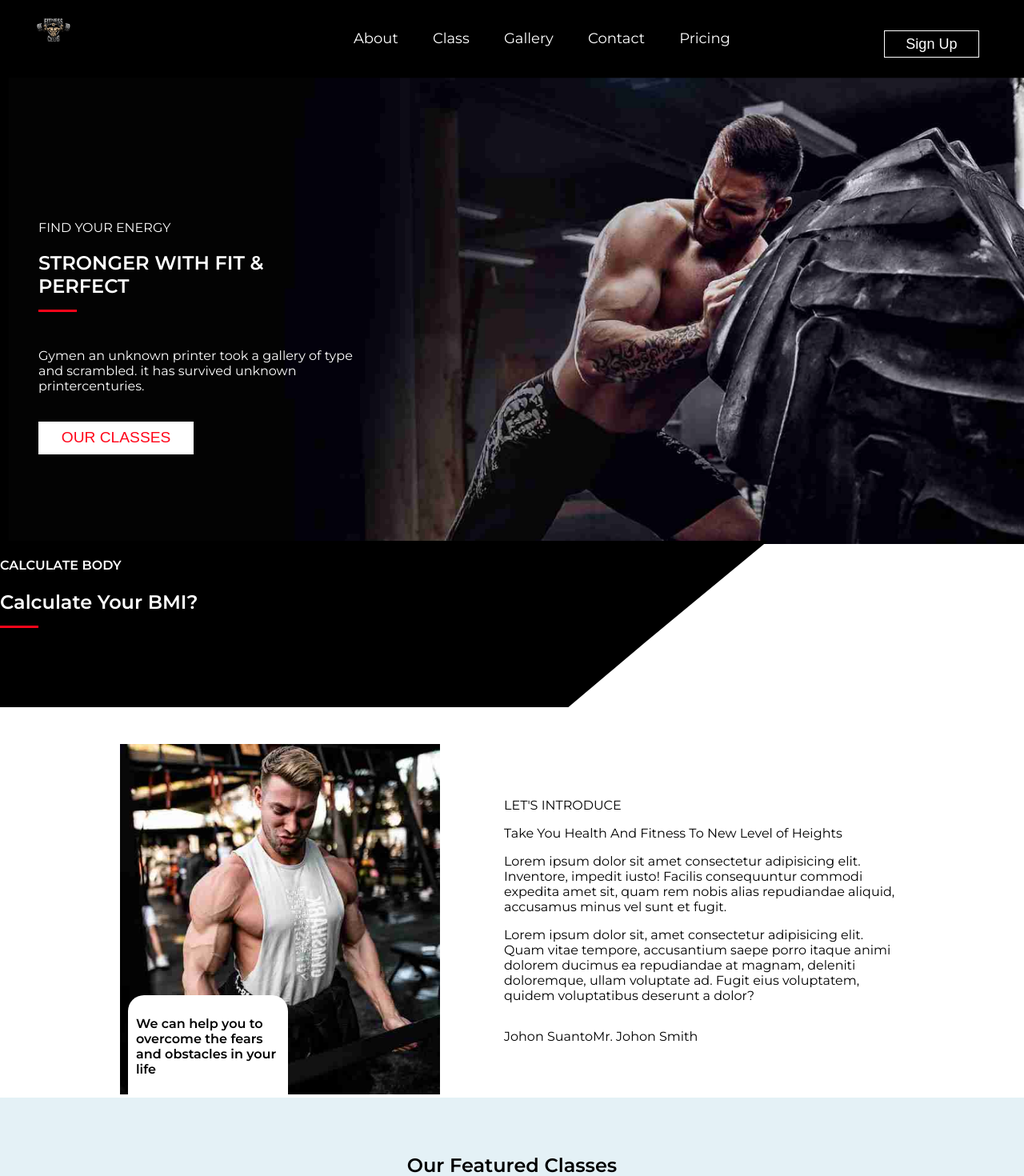
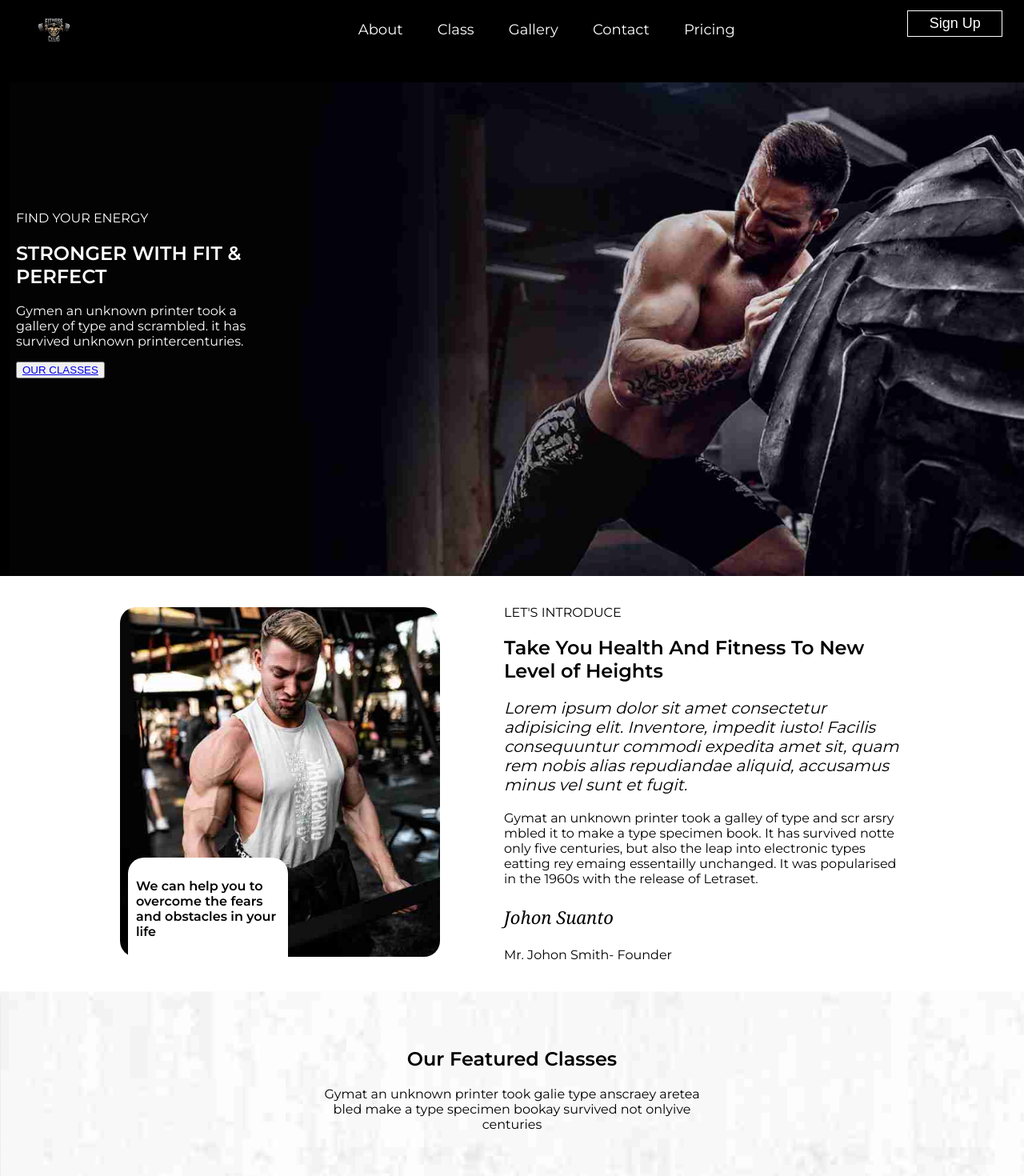
Before and after one commit to UBnkantah/gymate, a React (Create React App) app: page / in a window 1280 px wide. Shown: the top 1470 px of the page at 80% size. Built offline with nearby package versions, Linux system fonts and the light colour scheme; the HTML template or start-up script is replaced by a standard one.

Commit message:
updated memship & hero-sect

```diff
--- a/src/components/Classes/Classes.css
+++ b/src/components/Classes/Classes.css
@@ -29,11 +29,11 @@
     width: 100%;
     height: 100%;
 }
-img{
+/* img{
     width: 100%;
     height: 100%;
     object-fit: cover;
-}
+} */
 .under{
     position: absolute;
     top: 100%;
@@ -51,11 +51,11 @@ img{
     transition: 0.5s ease-in-out;
     padding-bottom: 4em;
 }
-h2{
+.cla-header{
     position: relative;
     padding-bottom: 1.8em;
 }
-h2::before{
+.cla-header::before{
     content: "";
     position: absolute;
     bottom: 25px;
@@ -82,7 +82,7 @@ h2::before{
 .subheading, .under{
     color: #ffffffad;
 }
-button{
+.class-butt{
     position: relative;
     border: none;
     padding: 0.5em 1.5em;
@@ -101,7 +101,7 @@ button{
     z-index: -1;
     transition: all .4s
 }
-button:hover .border-behind{
+.class-butt:hover .border-behind{
     position: absolute;
     width: 100%;
     height: 100%;
@@ -111,16 +111,16 @@ button:hover .border-behind{
     z-index: -1;
     transition: 0.3s all;
 }
-button:hover, button:hover button a{
+.class-butt:hover, .class-butt:hover .class-butt a{
     background-color: #ff051a;
     color: #fff;
 }
-button a{
+.class-butt a{
     text-decoration: none;
     color: #ff051a;
 }
-button a:hover{
-    color: white;
+.class-butt a:hover{
+    color: w;
 }
 
 /* .bi{
--- a/src/components/Classes/Classes.jsx
+++ b/src/components/Classes/Classes.jsx
@@ -16,7 +16,7 @@ const Classes = () => {
                         </div>
                         <div className='clas-items'>
                             <div className="first-item">
-                                <h2>{sport.type}</h2>
+                                <h2 className="cla-header">{sport.type}</h2>
                                 <p className='subheading'>
                                     <span className='coach'>
                                         <AiOutlineUser />
@@ -35,7 +35,7 @@ const Classes = () => {
                                 </p>
                             </div>
 
-                                <button>
+                                <button className='class-butt'>
                                     <Link to="/contact">
                                         JOIN NOW
                                     </Link>
--- a/src/components/Coaches/Coaches.css
+++ b/src/components/Coaches/Coaches.css
@@ -1,3 +1,12 @@
+.coaches-container{
+    display: flex;
+    justify-content: center;
+    align-items: center;
+    flex-direction: column;
+    gap: 1em;
+    padding: 2rem 0;
+}
+
 .coach-con{
     display: flex;
     justify-content: center;
@@ -8,6 +17,7 @@
 }
 .coach-header{
     max-width: 450px;
+    text-align: center;
 }
 .coach-img{
     width: 280px;
--- a/src/components/Habout/Habout.css
+++ b/src/components/Habout/Habout.css
@@ -4,7 +4,8 @@
     align-items: center;
     flex-wrap: wrap;
     gap: 5em;
-    margin-top: 250px;
+    padding: 20px 0;
+
 }
 .habout .img{
     max-width: 400px;
@@ -26,11 +27,9 @@
     font-size: 16px;
     font-weight: 520;
 }
-@keyframes hea {
-
-}
-.habout .img img{
+.habout .img .about-img{
     width: 100%;
+    border-radius: 20px;
 }
 .content {
     max-width: 500px;
@@ -39,7 +38,13 @@
 }
 .content div{
     display: flex;
+    flex-direction: column;
 
+}
+.lor-con{
+    font-size: 20px;
+    font-weight: 500;
+    font-style: italic;
 }
 .content .mid{
     display: flex;
@@ -53,3 +58,9 @@
 .mid ul{
     list-style: none;
 }
+.content .name{
+    font-family: Georgia, 'Times New Roman', Times, serif;
+    font-style: oblique;
+    font-size: 22px;
+    line-height: 0;
+}
--- a/src/components/Habout/Habout.jsx
+++ b/src/components/Habout/Habout.jsx
@@ -6,26 +6,29 @@ const Habout = () => {
   return (
     <div className='habout'>
         <div className='img'>
-            <img src={habimg} alt="" />
+            <img src={habimg} className="about-img" alt="" />
             <div className='motiv'>
                 <p className='help'>We can help you to overcome the fears and obstacles in your life</p>
             </div>
         </div>
         <div className='content'>
             <p>LET'S INTRODUCE</p>
-            <p >
+            <h2 >
                 Take You Health And Fitness To New Level of Heights
-            </p>
-            <p>
+            </h2>
+            <p className='lor-con'>
                 Lorem ipsum dolor sit amet consectetur adipisicing elit. Inventore, impedit iusto! Facilis consequuntur commodi expedita amet sit, quam rem nobis alias repudiandae aliquid, accusamus minus vel sunt et fugit.
             </p>
             <p>
-                Lorem ipsum dolor sit, amet consectetur adipisicing elit. Quam vitae tempore, accusantium saepe porro itaque animi dolorem ducimus ea repudiandae at magnam, deleniti doloremque, ullam voluptate ad. Fugit eius voluptatem, quidem voluptatibus deserunt a dolor?
+               Gymat an unknown printer took a galley of type and scr arsry mbled it to make a type specimen book. It has survived notte only five centuries, but also the leap into electronic types eatting rey emaing essentailly unchanged. It was popularised in the 1960s with the release of Letraset.
             </p>
             <div>
-                <p>Johon Suanto</p>
+                <p className='name'>Johon Suanto</p>
                 <p>
                     Mr. Johon Smith
+                    <span>
+                        - Founder
+                    </span>
                 </p>
             </div>
         </div>
--- a/src/components/Header/Header.css
+++ b/src/components/Header/Header.css
@@ -4,40 +4,32 @@
     background-repeat: no-repeat;
     background-attachment: fixed;
     background-color: black;
-    position: relative;
-    width: 100%;
     height: 85vh;
+    display: flex;
+    justify-content: space-between;
+    align-items: center;
+    flex-wrap: wrap-reverse;
+    padding: 20px ;
 }
 .contents{
-    width: 400px;
-    position: absolute;
+    width: 300px;
     color: white;
-    left: 3em;
-    bottom: 7em;
 }
-.bmi-container{
-    clip-path: polygon(0% 0%, 100% 0, 84% 61%, 74% 100%, 0% 100%);
-    background-color: black;
-    color: white;
-    width: 75%;
-    position: absolute;
-    bottom: -30%;
-    left: 0;
-    height: 13em;
-}
-/* .imgd {
-    animation: key 10s infinite;
-} */
 .contents img{
     width: 100%;
+    display: none;
 }
-/* @keyframes key {
-    0%{transform: scale(1);}
-    50%{transform: scale(2);}
-    100%{transform: scale(1);}
-} */
+
 @media screen and (max-width: 767px){
     .header{
-        padding: 50px;
+        background: black;
+        display: flex;
+        justify-content: center;
+        align-items: center;
+        gap: 1em;
+    }
+    .contents img{
+        display: block;
+        border-radius: 20px;
     }
 }
--- a/src/components/Header/Header.jsx
+++ b/src/components/Header/Header.jsx
@@ -1,10 +1,9 @@
 import {Link} from "react-router-dom"
-// import HImg from "../Images/header-img.jpg"
+import HImg from "../Images/hero-img-mob.png"
 import "./Header.css"
 
 const Header = () => {
   return (
-    <>
         <div className='header'>
             <div className='contents '>
                 <p>FIND YOUR ENERGY</p>
@@ -18,20 +17,10 @@ const Header = () => {
                     </Link>
                 </button>
             </div>
-            <div className="bmi-container">
-                <div>
-                    <h4>CALCULATE BODY</h4>
-                    <h2>Calculate Your BMI?</h2>
-                </div>
-                <div>
-
-                </div>
+            <div className="contents">
+                <img src={HImg} alt="" />
             </div>
         </div>
-
-
-
-    </>
   )
 }
 
--- a/src/components/MemShip/MemShip.css
+++ b/src/components/MemShip/MemShip.css
@@ -4,10 +4,20 @@
     background-repeat: no-repeat;
     background-attachment: fixed;
     color: white;
+    display: flex;
+    justify-content: center;
+    align-items: center;
+    flex-direction: column;
+    padding: 2em 0;
+    text-align: center;
 }
 
 .cont-sub{
     display: flex;
+    justify-content: center;
+    align-items: center;
+    flex-wrap: wrap;
+    gap: 1.5em;
 }
 .memship-cont{
     display: flex;
@@ -19,14 +29,14 @@
     position: relative;
     color: white;
 }
-.memship-cont::before{
+/* .memship-cont::before{
     content: "";
     position: absolute;
     width: 76%;
     height: 82%;
     border-radius: 20px;
     background-image: linear-gradient(rgba(255, 255, 255, 0), rgba(0, 0, 0, 0.437));
-}
+} */
 .mem-bck{
     width: 300px;
     height: 450px;
@@ -46,10 +56,14 @@
 .mem-bck::before{
     content: "";
     position: absolute;
-    width: 76%;
-    height: 82%;
+    width: 100%;
+    height: 100%;
     border-radius: 20px;
     background-image: linear-gradient(rgba(255, 255, 255, 0.107), black);
+}
+.mem-title{
+    max-width: 450px;
+    text-align: center;
 }
 
 .mem-bck .overlaay{
--- a/src/components/MemShip/MemShip.jsx
+++ b/src/components/MemShip/MemShip.jsx
@@ -7,14 +7,15 @@ import "./MemShip.css"
 const MemShip = () => {
   return (
     <div className="memship-container">
-        <div>
+        <div className="mem-title">
             <h3>PRICING CHART</h3>
             <h2>Exclusive Membership Plan</h2>
             <p>Gymen an unknown printer took a gallery of type and scrambled make a type secimen book</p>
         </div>
-        {plans.map((sub) => {
-            return (
-                <div className="cont-sub">
+        <div className="cont-sub">
+            {plans.map((sub) => {
+                return (
+
                     <div className="memship-cont" key={sub.id}>
                         <div className="mem-bck">
                             <img src={sub.img} alt="" />
@@ -49,10 +50,10 @@ const MemShip = () => {
                             </button>
                         </div>
                     </div>
-                </div>
-            )
-        })}
 
+                )
+            })}
+        </div>
     </div>
   )
 }
--- a/src/components/Navbar/Navbar.css
+++ b/src/components/Navbar/Navbar.css
@@ -7,7 +7,7 @@
     padding: 10px 20px;
     z-index: 1;
     transform: 1s;
-    backdrop-filter: blur(4px);
+    background-color: black;
 }
 
 .log img{
--- a/src/components/upcom/Upcom.css
+++ b/src/components/upcom/Upcom.css
@@ -4,7 +4,7 @@
     align-items: center;
     flex-direction: column;
     gap: 2em;
-    background-color: #e4f1f6;
+    background-image: url("../Images/clas-bgImg.png");
     padding: 50px 0px;
 
 }
@@ -21,9 +21,9 @@
 .upcom .class-ses{
     width: 300px;
     height: 400px;
-    background-color: white;
     position: relative;
     border-radius: 10px;
+    background-color: white;
 }
 .upcom-header{
     max-width: 500px;
@@ -64,4 +64,5 @@
     position: absolute;
     top: 90px;
     left: 100px;
+    z-index: 1;
 }
```
Also changed, not shown: src/components/Images/clas-bgImg.png (added), src/components/Images/hero-img-mob.png (added).
